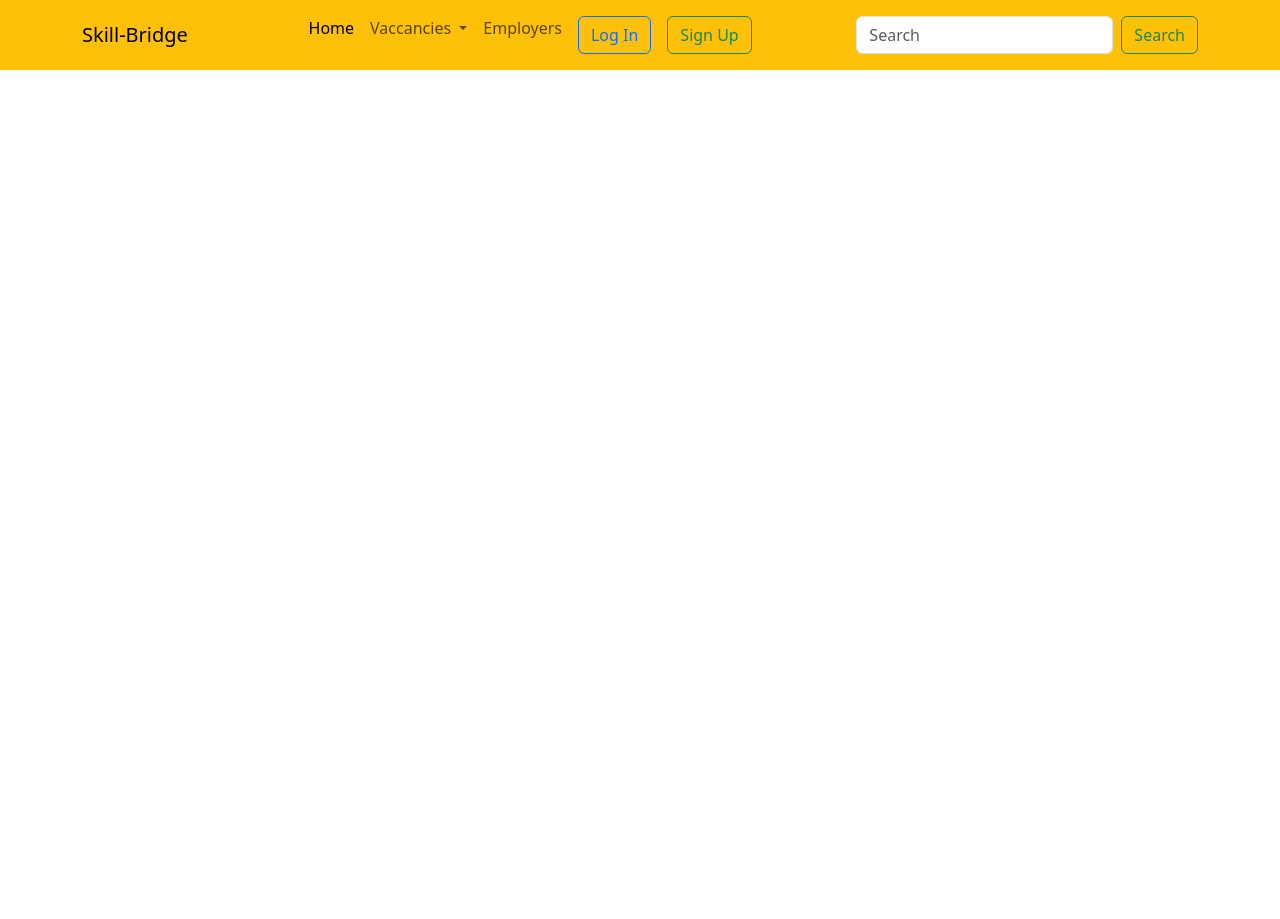
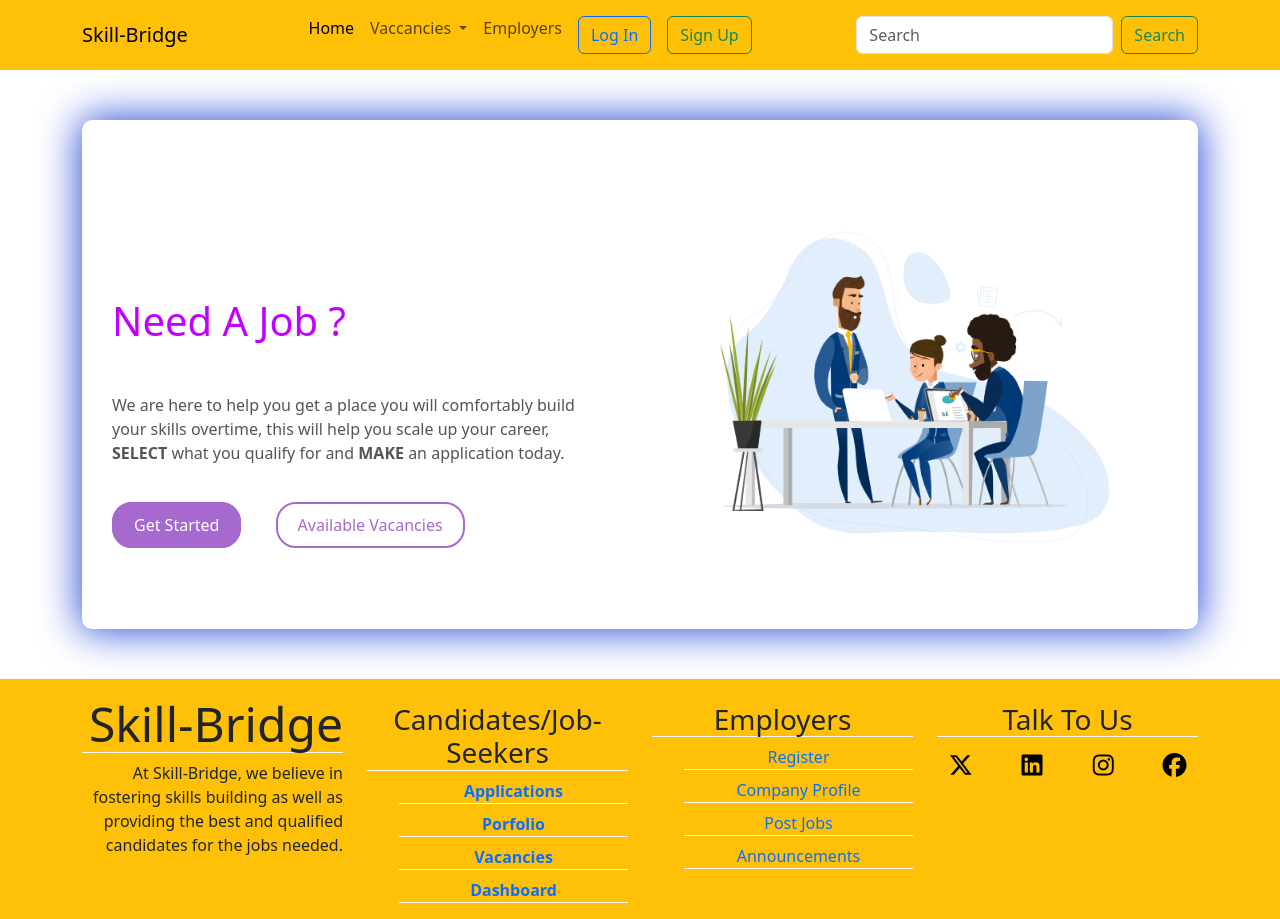
Before and after one commit to SimiyuVic/SkillBridge, a PHP site: page /home.php in a window 1280 px wide. Before the commit the page ends 70 px from the top, so only its background shows below. Run offline with PHP 8.4, Linux system fonts and the light colour scheme; some libraries are stand-ins or nearby versions.

Commit message:
Homepage done, footer section added and some few navbar changes

```diff
--- a/admin/home.php
+++ b/admin/home.php
@@ -104,7 +104,7 @@ if (!isset($_SESSION["username"])) {
             <li class="nav-item">
                 <a class="nav-link" href="tables.html">
                     <i class="fas fa-fw fa-table"></i>
-                    <span>Tables</span></a>
+                    <span>View Jobs</span></a>
             </li>
             <li class="nav-item">
                 <a class="nav-link" href="tables.html">
--- a/assets/footer.php
+++ b/assets/footer.php
@@ -1,5 +1,71 @@
 
+<!--Footer Section-->
+<div class="container-fluid bg-warning" my-5>
+    <div class="container">
+    <div class="row text-center">
+        <div class="col-md-3 mt-3">
+            <h3 class="display-5 text-end border-bottom border-light">Skill-Bridge</h3>
+            <p class="text-end mb-3">
+                At Skill-Bridge, we believe in fostering skills building as well as providing the best and qualified candidates for the jobs needed.
+            </p>
+        </div>
+        <div class="col-md-3 mt-4 fw-bold">
+            <h3 class=" text-center border-bottom border-light">Candidates/Job-Seekers</h3>
+            <ul class="text-center text-dark">
+                <a href=""  style="text-decoration: none; list-style-type: none;">
+                    <li class="border-bottom border-light my-2">Applications</li>
+                </a>
+                <a href="" style="text-decoration: none; list-style-type: none;">
+                    <li class="border-bottom border-light my-2">Porfolio</li>
+                </a>
+                <a href="" style="text-decoration: none; list-style-type: none;">
+                    <li class="border-bottom border-light my-2">Vacancies</li>
+                </a>
+                <a href="" style="text-decoration: none; list-style-type: none;">
+                    <li class="border-bottom border-light my-2">Dashboard</li>
+                </a>
+            </ul>
+        </div>
+        <div class="col-md-3 mt-4">
+            <h3 class=" text-center border-bottom border-light">Employers</h3>
+            <ul class="text-center text-dark">
+                <a href=""  style="text-decoration: none; list-style-type: none;">
+                    <li class="border-bottom border-light my-2">Register</li>
+                </a>
+                <a href="" style="text-decoration: none; list-style-type: none;">
+                    <li class="border-bottom border-light my-2">Company Profile</li>
+                </a>
+                <a href="" style="text-decoration: none; list-style-type: none;">
+                    <li class="border-bottom border-light my-2">Post Jobs</li>
+                </a>
+                <a href="" style="text-decoration: none; list-style-type: none;">
+                    <li class="border-bottom border-light my-2">Announcements</li>
+                </a>
+            </ul>
+        </div>
+        <div class="col-md-3 mt-4 mb-5">
+            <h3 class="text-center border-bottom border-light">
+                Talk To Us
+            </h3>
+            <div class="row my-3">
+                <div class="col-3">
+                    <a href="" style="text-decoration: none; color: #000;"><i class="fa-brands fa-x-twitter fa-xl"></i></a>
+                </div>
+                <div class="col-3">
+                    <a href="" style="text-decoration: none; color: #000;"><i class="fa-brands fa-linkedin fa-xl"></i></i></a>
+                </div>
+                <div class="col-3">
+                    <a href="" style="text-decoration: none; color: #000;"><i class="fa-brands fa-instagram fa-xl"></i></a>
+                </div>
+                <div class="col-3">
+                    <a href="" style="text-decoration: none; color: #000;"><i class="fa-brands fa-facebook fa-xl"></i></a>
+                </div>
+            </div>
+        </div>
+    </div>
+    </div>
 
+</div>
 
 <script src="https://kit.fontawesome.com/6fff7c638d.js" crossorigin="anonymous"></script>
     <script src="https://cdn.jsdelivr.net/npm/bootstrap@5.3.2/dist/js/bootstrap.bundle.min.js" integrity="sha384-C6RzsynM9kWDrMNeT87bh95OGNyZPhcTNXj1NW7RuBCsyN/o0jlpcV8Qyq46cDfL" crossorigin="anonymous"></script>
--- a/assets/header.php
+++ b/assets/header.php
@@ -9,6 +9,56 @@ session_start();
     <title>Skill-Bridge</title>
     <link href="https://cdn.jsdelivr.net/npm/bootstrap@5.3.2/dist/css/bootstrap.min.css" rel="stylesheet" integrity="sha384-T3c6CoIi6uLrA9TneNEoa7RxnatzjcDSCmG1MXxSR1GAsXEV/Dwwykc2MPK8M2HN" crossorigin="anonymous">
   </head>
+  <style>
+    .wrapper
+      {
+          margin : 50px auto;
+          border-radius: 10px;
+          padding-top: 50px;
+          padding-bottom: 50px;
+          box-shadow: 0 0 40px 2px rgba(37,73, 214, 018);
+      }
+      .feature-box
+      {
+        padding: 30px;
+      }
+      .feature-box h1
+      {
+        margin-top: 20%;
+        color: #c200ff;
+      }
+      .feature-box p
+      {
+        color: #555;
+      }
+      .feature-box a
+      {
+        text-decoration: none !important;
+        background: #a669ce;
+        border-radius: 20px;
+        padding: 10px 20px;
+        margin-right: 30px;
+        border: 2px solid #a669ce !important;
+        color: #fff;
+      }
+      .btn-one:hover
+      {
+        color: #fff;
+      }
+      .btn-two
+      {
+        background: none !important;
+        color: #a669ce !important;
+      }
+      @media only screen and (max-width:990px)
+      {
+        .feature-box a
+        {
+          padding: 5px 8px ;
+          margin-right: 10px;
+        }
+      }
+  </style>
   <body>
 
   <nav class="navbar navbar-expand-lg bg-warning ">
@@ -49,7 +99,7 @@ session_start();
             }
             else {
               ?>
-              <a class="nav-link" href="#">Employers</a>
+              <a class="nav-link" href="employers.php">Employers</a>
               <a class="nav-link" href="login.php"><button class="btn btn-outline-primary" type="submit">Log In</button></a>
               <a class="nav-link" href="register.php"><button class="btn btn-outline-success" type="submit">Sign Up</button></a>
            <?php
--- /dev/null
+++ b/employers.php
@@ -0,0 +1,3 @@
+<?php include('assets/header.php'); ?>
+
+<?php include('assets/footer.php'); ?>
--- a/home.php
+++ b/home.php
@@ -1,4 +1,27 @@
 <?php include('assets/header.php');  ?>
+<!--Home Page-->
+<div class="container">
+    <div class="wrapper">
+        <div class="row">
+            <div class="col-md-6">
+                <div class="feature-box">
+                    <h1>Need A Job ?</h1>
+                    <p class="my-5">We are here to help you get a place you will comfortably build your skills overtime,
+                         this will help you scale up your career, <strong>SELECT</strong> what you qualify for and <strong>MAKE</strong> an application today.</p>
+                         <a href="" class="btn-one">Get Started</a>
+                         <a href="" class="btn-two">Available Vacancies</a>
+                </div>
+            </div>
+            <div class="col-md-6">
+                 <img src="bg-home.png" class="img-fluid" alt="...">
+            </div>
+        </div>
+    </div>
+</div>
+
+<!--Home Page Ends Here-->
+
+
 
 
 <?php include('assets/footer.php');  ?>
```
Also changed, not shown: admin/candidates.php (added, +71 -0 lines), bg-home.png (added), home-bg.jpg (added).
